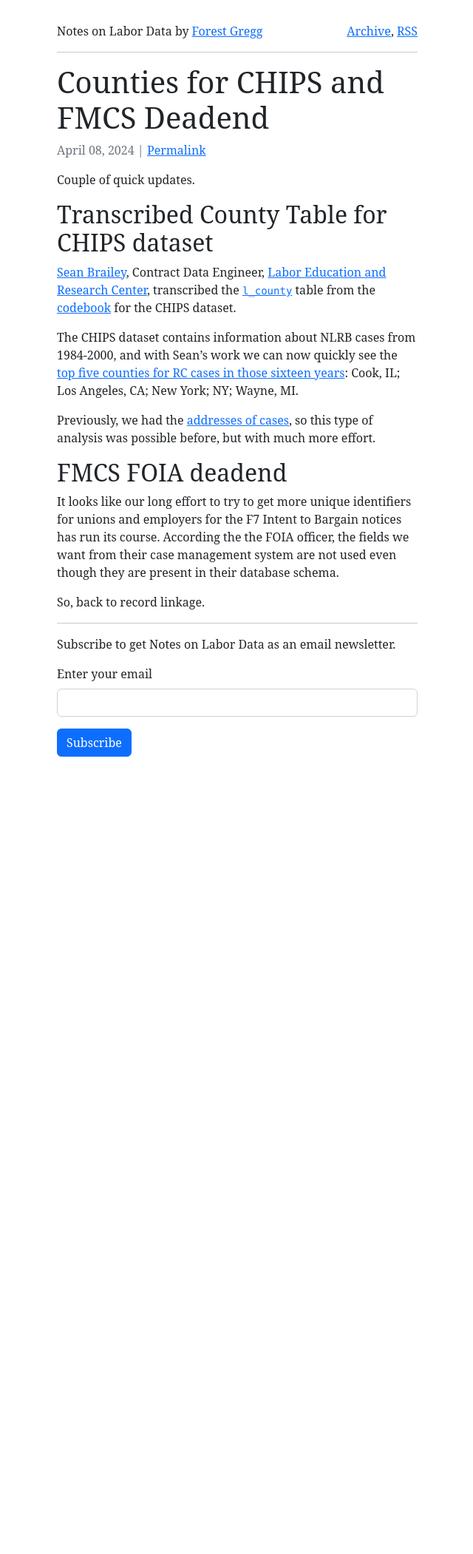
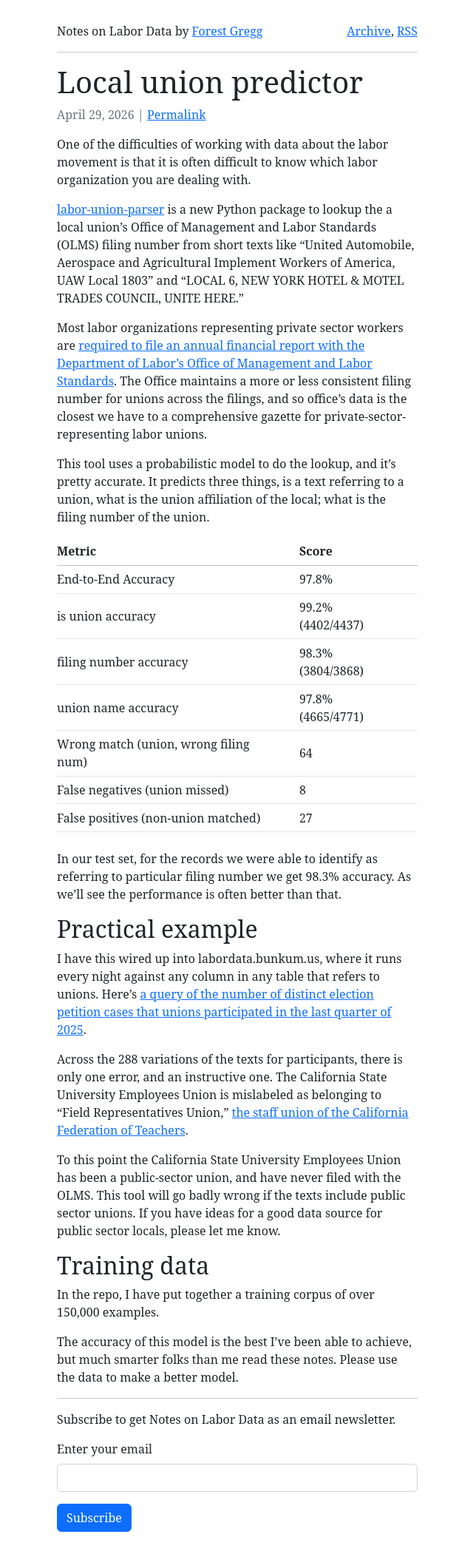
Before and after one commit to labordata/labordata.github.io, a Jekyll site: the page built from index.md, in a window 1280 px wide. Shown: the whole page at 74% size, without its empty margins (319-959 px from the left). Built offline with Jekyll 4.4.1, drawn with Linux system fonts in a browser that asks for light colours; before the commit the page ends 1053 px from its top, so only the background shows below that.

Commit message:
labor parser post

```diff
--- /dev/null
+++ b/_posts/2026-04-29-labor-parser.md
@@ -0,0 +1,62 @@
+---
+title: Local union predictor
+layout: post
+description: What local is this?
+---
+
+One of the difficulties of working with data about the labor movement is that it
+is often difficult to know which labor organization you are dealing with.
+
+[labor-union-parser](https://github.com/labordata/labor-union-parse/) is a new
+Python package to lookup the a local union's Office of Management and Labor
+Standards (OLMS) filing number from short texts like "United Automobile,
+Aerospace and Agricultural Implement Workers of America, UAW Local 1803" and
+"LOCAL 6, NEW YORK HOTEL & MOTEL TRADES COUNCIL, UNITE HERE."
+
+Most labor organizations representing private sector workers are
+[required to file an annual financial report with the Department of Labor's Office of Management and Labor Standards](https://www.dol.gov/agencies/olms/reports/forms/lm-1-lm-2-lm-3-lm-4).
+The Office maintains a more or less consistent filing number for unions across
+the filings, and so office's data is the closest we have to a comprehensive
+gazette for private-sector-representing labor unions.
+
+This tool uses a probabilistic model to do the lookup, and it's pretty accurate.
+It predicts three things, is a text referring to a union, what is the union
+affiliation of the local; what is the filing number of the union.
+
+| Metric                                | Score             |
+| ------------------------------------- | ----------------- |
+| End-to-End Accuracy                   | 97.8%             |
+| is union accuracy                     | 99.2% (4402/4437) |
+| filing number accuracy                | 98.3% (3804/3868) |
+| union name accuracy                   | 97.8% (4665/4771) |
+| Wrong match (union, wrong filing num) | 64                |
+| False negatives (union missed)        | 8                 |
+| False positives (non-union matched)   | 27                |
+
+In our test set, for the records we were able to identify as referring to
+particular filing number we get 98.3% accuracy. As we'll see the performance is
+often better than that.
+
+## Practical example
+
+I have this wired up into labordata.bunkum.us, where it runs every night against
+any column in any table that refers to unions. Here's
+[a query of the number of distinct election petition cases that unions participated in the last quarter of 2025](<https://labordata.bunkum.us/_memory?sql=SELECT%0D%0A++CASE%0D%0A++++WHEN+pred_is_union_score+%3C+0.5+THEN+'UNCERTAIN'%0D%0A++++WHEN+pred_union_name_score+%3C+0.5+THEN+'UNCERTAIN'%0D%0A++++ELSE+pred_union_name%0D%0A++END+AS+union_label%2C%0D%0A++COUNT(DISTINCT+case_number)+AS+cnt%0D%0AFROM%0D%0A++[nlrb].filing%0D%0A++INNER+JOIN+[nlrb].participant+USING+(case_number)%0D%0A++INNER+JOIN+[union_names_crosswalk].union_names_crosswalk+ON+[union_names_crosswalk].union_names_crosswalk.union_name+%3D+participant.participant%0D%0AWHERE%0D%0A++date_filed+%3E%3D+'2025-10-01'%0D%0A++AND+date_filed+%3C+'2026'%0D%0A++AND+case_type+%3D+'RC'%0D%0A++AND+subtype+%3D+'Union'%0D%0AGROUP+BY%0D%0A++union_label%0D%0AORDER+BY%0D%0A++union_label+%3D+'UNCERTAIN'%2C%0D%0A++cnt+DESC%3B>).
+
+Across the 288 variations of the texts for participants, there is only one
+error, and an instructive one. The California State University Employees Union
+is mislabeled as belonging to "Field Representatives Union,"
+[the staff union of the California Federation of Teachers](https://labordata.bunkum.us/opdr-b532245/lm_data?_sort=rpt_id&f_num__exact=517392).
+
+To this point the California State University Employees Union has been a
+public-sector union, and have never filed with the OLMS. This tool will go badly
+wrong if the texts include public sector unions. If you have ideas for a good
+data source for public sector locals, please let me know.
+
+## Training data
+
+In the repo, I have put together a training corpus of over 150,000 examples.
+
+The accuracy of this model is the best I've been able to achieve, but much
+smarter folks than me read these notes. Please use the data to make a better
+model.
--- a/_sass/main.scss
+++ b/_sass/main.scss
@@ -6,3 +6,18 @@ BODY {
   font-family: 'serif';
   font-size: 16px;
       }
+
+table {
+  border-collapse: collapse;
+  margin-bottom: 1.5em;
+}
+
+th, td {
+  border-bottom: 1px solid #e5e5e5;
+  padding: 0.4em 1.5em 0.4em 0;
+  text-align: left;
+}
+
+thead th {
+  border-bottom: 1px solid #c0c0c0;
+}
```
